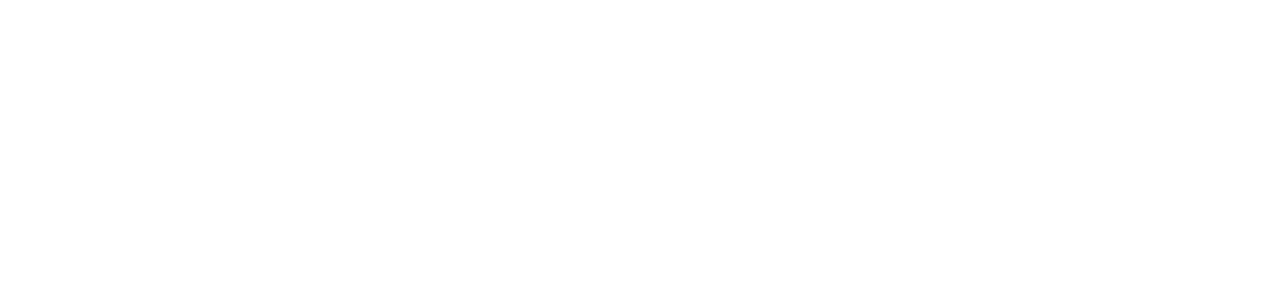
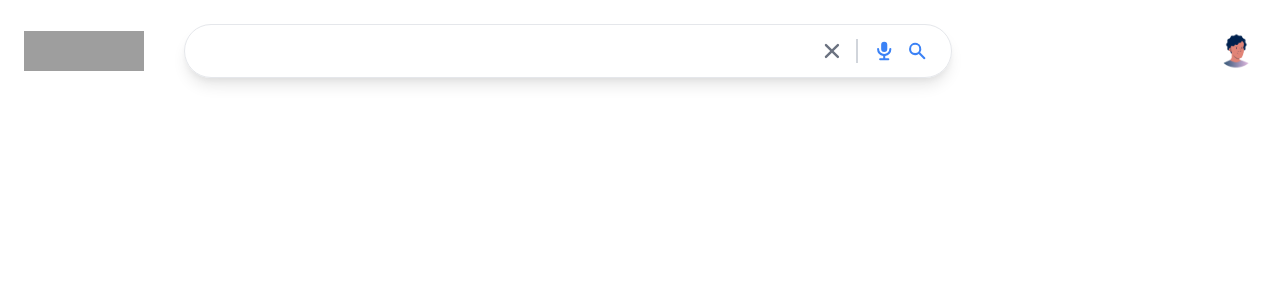
Before and after one commit to iamhimanshusrivastava/google-search-clone, a Next.js app: page /search in a window 1280 px wide. Shown: the top 300 px of the page. Built offline with nearby package versions, Linux system fonts and the light colour scheme; grey boxes are pictures that could not be loaded.

Commit message:
Building the header component

```diff
--- a/components/Avatar.js
+++ b/components/Avatar.js
@@ -1,8 +1,8 @@
-function Avatar({ url }) {
+function Avatar({ url, className }) {
   return (
     <img
       loading="lazy"
-      className="h-10 rounded-full cursor-pointer transition duration-150 transform hover:scale-110"
+      className={`h-10 rounded-full cursor-pointer transition duration-150 transform hover:scale-110 ${className}`}
       src={url}
       alt="profile picture"
     />
--- /dev/null
+++ b/components/Header.js
@@ -0,0 +1,44 @@
+import Image from "next/image";
+import { useRouter } from 'next/router';
+import { useRef } from 'react';
+
+import { MicrophoneIcon, SearchIcon, XIcon } from '@heroicons/react/solid';
+import Avatar from "./Avatar";
+
+function Header() {
+    const router = useRouter();
+    const searchInputRef = useRef(null);
+
+    const search = (event) => {
+        event.preventDefault();
+        const term = searchInputRef.current.value;
+
+        if (!term) return;
+
+        router.push(`/search?term=${term}`);
+    }
+
+    return (
+        <header className="sticky top-0 bg-white">
+            <div className="flex p-6 items-center">
+                <Image
+                    src="https://www.google.co.uk/images/branding/googlelogo/2x/googlelogo_color_272x92dp.png"
+                    height={40}
+                    width={120}
+                    onClick={() => router.push('/')}
+                    className="cursor-pointer"
+                />
+                <form className="flex flex-grow px-6 py-3 ml-10 mr-5 border border-gray-200 rounded-full shadow-lg max-w-3xl items-center">
+                    <input ref={searchInputRef} className="flex-grow w-full focus:outline-none" type="text" />
+                    <XIcon className="h-7 sm:mr-3 text-gray-500 cursor-pointer transition duration-100 transform hover:scale-125" onClick={() => (searchInputRef.current.value = "")} />
+                    <MicrophoneIcon className="mr-3 h-6 hidden sm:inline-flex text-blue-500 border-l-2 pl-4 border-gray-300" />
+                    <SearchIcon className="h-6 text-blue-500 hidden sm:inline-flex" />
+                    <button hidden type="submit" onClick={search}>Search</button>
+                </form>
+                <Avatar url="Avatar.png" className="ml-auto" />
+            </div>
+        </header>
+    );
+}
+
+export default Header;
--- a/pages/search.js
+++ b/pages/search.js
@@ -1,4 +1,5 @@
 import Head from 'next/head';
+import Header from '../components/Header';
 
 function Search() {
     return (
@@ -9,6 +10,7 @@
             </Head>
 
             {/* {Header} */}
+            <Header />
 
             {/* {Search Results}  */}
 
```
